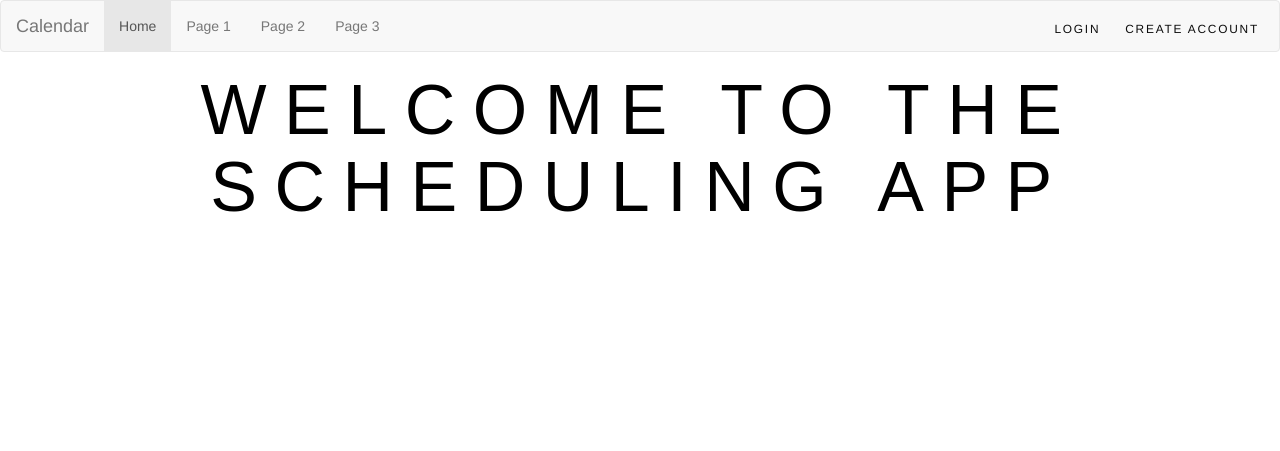
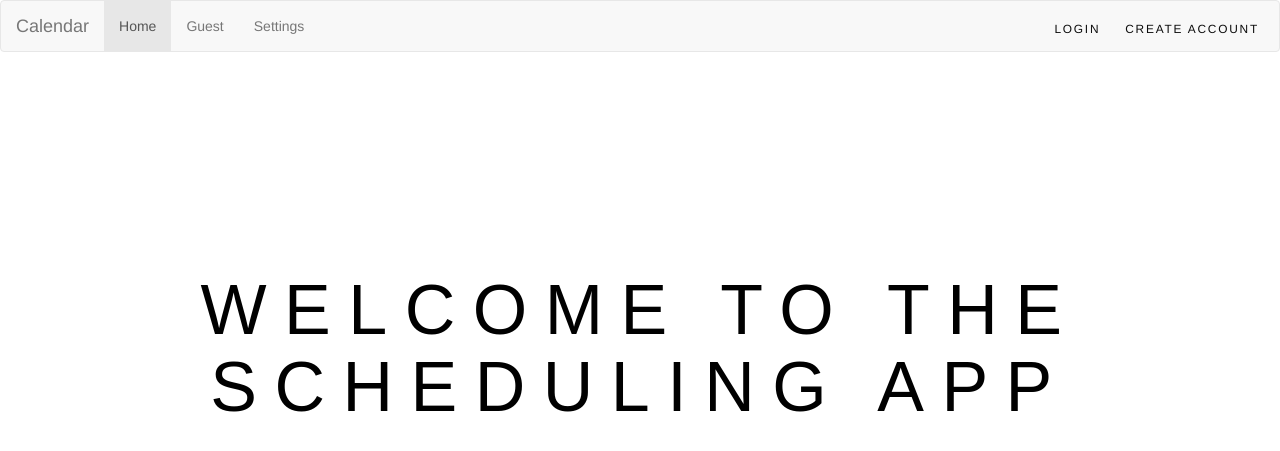
Before and after one commit to tkudupudi2/Scheduling-App, a Flask app: page / in a window 1280 px wide. Shown: the top 451 px of the page. Run offline with Flask 2, Linux system fonts and the light colour scheme; some libraries are stand-ins or nearby versions.

Commit message:
Created html pages for guest and setting, but they still need to be routed. Changed the navigation bar.

```diff
--- a/GroupProject/project/app_folder/routes.py
+++ b/GroupProject/project/app_folder/routes.py
@@ -52,3 +52,7 @@ def logout():
     if form.validate_on_submit():
        pass
     return render_template('logout.html', title ='Login', form=form)
+
+@app.route("/guest", methods=['GET'])
+def guest():
+    return render_template('guest.html', title='Guest')
--- a/GroupProject/project/app_folder/templates/base.html
+++ b/GroupProject/project/app_folder/templates/base.html
@@ -19,10 +19,9 @@
         <a class="navbar-brand" href="#">Calendar</a>
       </div>
       <ul class="nav navbar-nav">
-        <li class="active"><a href="#">Home</a></li>
-        <li><a href="#">Page 1</a></li>
-        <li><a href="#">Page 2</a></li>
-        <li><a href="#">Page 3</a></li>
+        <li class="active"><a href="/">Home</a></li>
+        <li><a href="/GroupProject/project/app_folder/templates/guest.html">Guest</a></li>
+        <li><a href="/GroupProject/project/app_folder/templates/settings.html">Settings</a></li>
       </ul>
     </div>
   </nav>
--- /dev/null
+++ b/GroupProject/project/app_folder/templates/guest.html
@@ -0,0 +1,5 @@
+{% extends "base.html" %}
+
+{% block content %}
+<h1>Welcome Guests</h1>
+{% endblock %}
--- a/GroupProject/project/app_folder/templates/index.html
+++ b/GroupProject/project/app_folder/templates/index.html
@@ -11,6 +11,9 @@
 		</a>
 		<nav class="site-nav">
 			<ul>
+                <style>
+                    a:hover {background: slategrey;}
+                </style>
 				<li><a href="/login">Login</a></li>
 				<li><a href="/register">Create Account</a></li>
 			</ul>
@@ -20,6 +23,9 @@
 <main>
     <section class="hero">
         <div class="hero-content">
+            <style>
+                h1 {position: relative; top: 200px;}
+            </style>
             <h1>Welcome to the Scheduling App</h1>
         </div>
     </section>
```
Also changed, not shown: GroupProject/project/app_folder/templates/settings.html (added).
